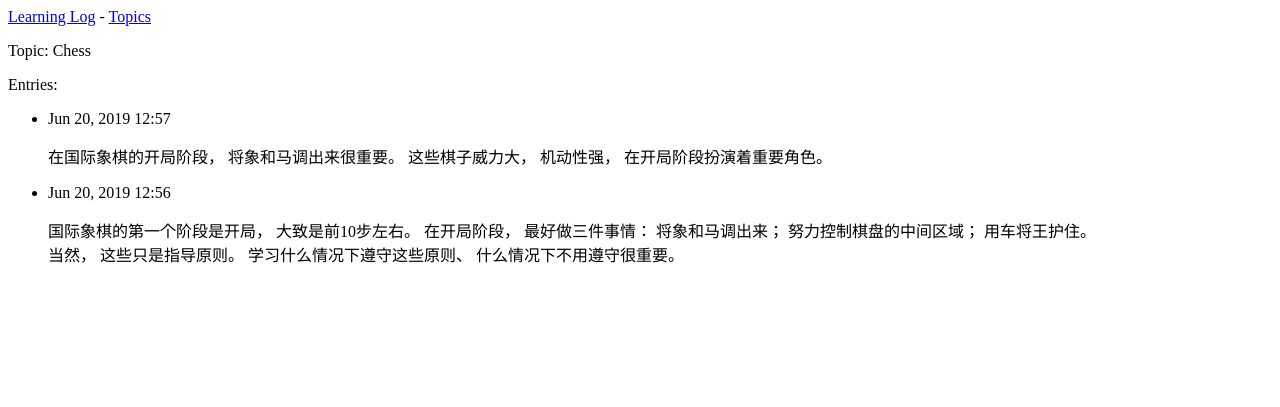
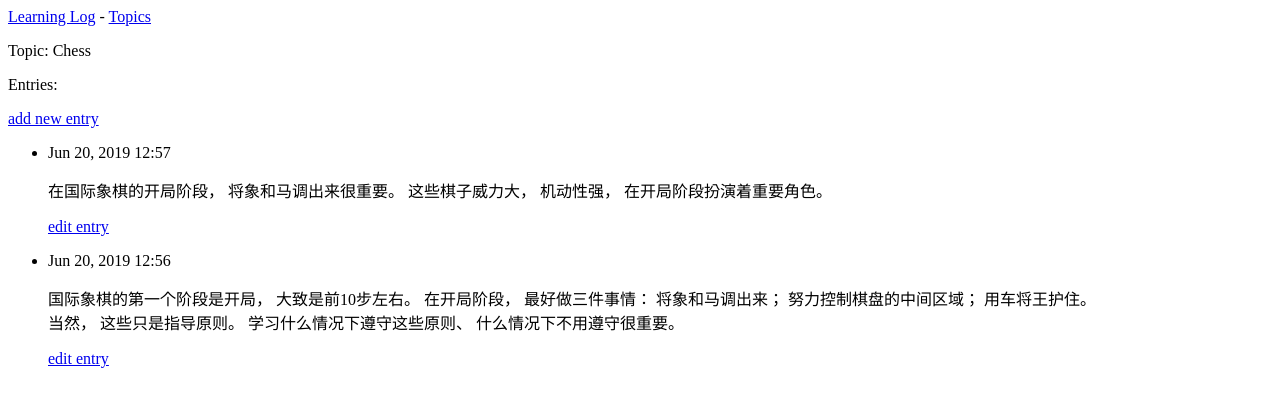
Before and after one commit to linxuhanCN/learning_log, a Django app: page /topics/1/ in a window 1280 px wide. Shown: the top 407 px of the page. Run offline with Django 3.2, Linux system fonts and the light colour scheme; data comes from the database, SQL or seed files in the repository.

Commit message:
input data

```diff
--- a/learning_logs/templates/learning_logs/topic.html
+++ b/learning_logs/templates/learning_logs/topic.html
@@ -5,11 +5,17 @@
 	<p>Topic: {{ topic }}</p>
 
 	<p>Entries:</p>
+	<p>
+		<a href="{% url 'learning_logs:new_entry' topic.id %}">add new entry</a>
+	</p>
 	<ul>
 	{% for entry in entries %}
 		<li>
 			<p>{{ entry.date_added|date:'M d, Y H:i' }}</p>
 			<p>{{ entry.text|linebreaks }}</p>
+			<p>
+				<a href="{% url 'learning_logs:edit_entry' entry.id %}">edit entry</a>
+			</p>
 		</li>
 		{% empty %}
 		<li>
--- a/learning_logs/templates/learning_logs/topics.html
+++ b/learning_logs/templates/learning_logs/topics.html
@@ -13,4 +13,6 @@
 		{% endfor %}
 	</ul>
 
-	{% endblock content %}
+	<a href="{% url 'learning_logs:new_topic' %}">Add a new topic:</a>
+
+{% endblock content %}
--- a/learning_logs/urls.py
+++ b/learning_logs/urls.py
@@ -13,4 +13,13 @@ urlpatterns = [
 
     #特定主题的详细页面
     url(r'^topics/(?P<topic_id>\d+)/$', views.topic, name='topic'),
+
+    #用于添加新主题的网页
+    url(r'^new_topic/$', views.new_topic, name='new_topic'),
+
+    #用于添加新条目的页面
+    url(r'^new_entry/(?P<topic_id>\d+)/$', views.new_entry, name='new_entry'),
+
+    #用于编辑条目的页面
+    url(r'^edit_entry/(?P<entry_id>\d+)/$', views.edit_entry, name='edit_entry'),
 ]
--- a/learning_logs/views.py
+++ b/learning_logs/views.py
@@ -1,6 +1,9 @@
 from django.shortcuts import render
+from django.http import HttpResponseRedirect
+from django.urls import reverse
 
-from .models import Topic
+from .models import Topic, Entry
+from .forms import TopicForm, EntryForm
 
 def index(request):
     """学习笔记的主页"""
@@ -18,3 +21,55 @@ def topic(request, topic_id):
     entries = topic.entry_set.order_by('-date_added')
     context = {'topic': topic, 'entries': entries}
     return render(request, 'learning_logs/topic.html', context)
+
+def new_topic(request):
+    """添加新主题"""
+    if request.method != 'POST':
+        #未提交数据： 创建一个新表单
+        form = TopicForm()
+    else:
+        #POST提交的数据,对数据进行处理
+        form = TopicForm(request.POST)
+        if form.is_valid():
+            form.save()
+            return HttpResponseRedirect(reverse('learning_logs:topics'))
+
+    context = {'form': form}
+    return render(request, 'learning_logs/new_topic.html', context)
+
+def new_entry(request, topic_id):
+    """在特定的主题中添加新条目"""
+    topic = Topic.objects.get(id=topic_id)
+
+    if request.method != 'POST':
+        #未提交数据,创建一个空表单
+        form = EntryForm()
+    else:
+        #POST提交的数据,对数据进行处理
+        form = EntryForm(data=request.POST)
+        if form.is_valid():
+            new_entry = form.save(commit=False)
+            new_entry.topic = topic
+            new_entry.save()
+            return HttpResponseRedirect(reverse('learning_logs:topic', args=[topic_id]))
+
+    context = {'topic': topic, 'form': form}
+    return render(request, 'learning_logs/new_entry.html', context)
+
+def edit_entry(request, entry_id):
+    """编辑既有条目"""
+    entry = Entry.objects.get(id=entry_id)
+    topic = entry.topic
+
+    if request.method != 'POST':
+        #初次请求， 使用当前条目填充表单
+        form = EntryForm(instance=entry)
+    else:
+        #POST提交的数据， 对数据进行处理
+        form = EntryForm(instance=entry, data=request.POST)
+        if form.is_valid():
+            form.save()
+            return HttpResponseRedirect(reverse('learning_logs:topic', args=[topic.id]))
+
+    context = {'entry': entry, 'topic': topic, 'form': form}
+    return render(request, 'learning_logs/edit_entry.html', context)
```
Also changed, not shown: learning_logs/forms.py (added, +16 -0 lines), learning_logs/templates/learning_logs/edit_entry.html (added, +15 -0 lines), learning_logs/templates/learning_logs/new_entry.html (added, +13 -0 lines), learning_logs/templates/learning_logs/new_topic.html (added, +12 -0 lines).
